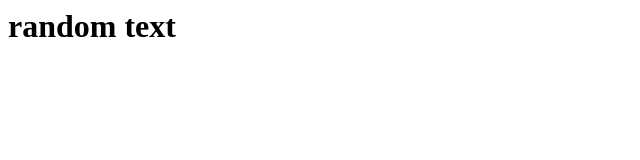
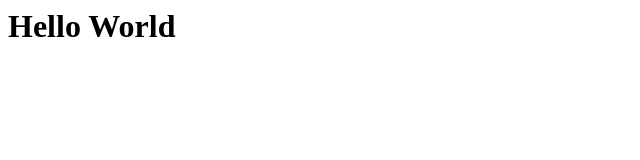
Before and after one commit to kbrown359/kbrown359.github.io, a plain HTML site: page index.html in a window 1280 px wide. Shown: the full height of the page, 0-640 px from the left. Drawn offline with Linux system fonts and the light colour scheme.

Commit message:
Update index.html

```diff
--- a/index.html
+++ b/index.html
@@ -1 +1 @@
-<h1>random text</h1>
+<h1>Hello World</h1>
```
